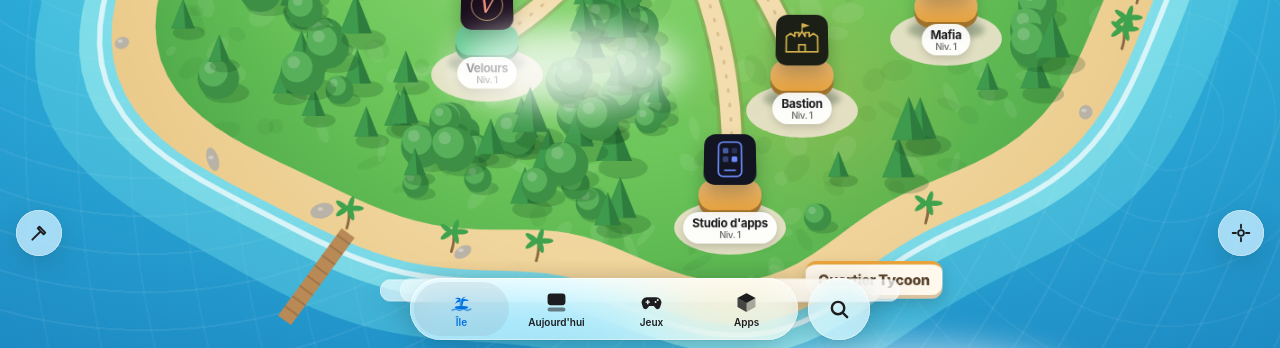
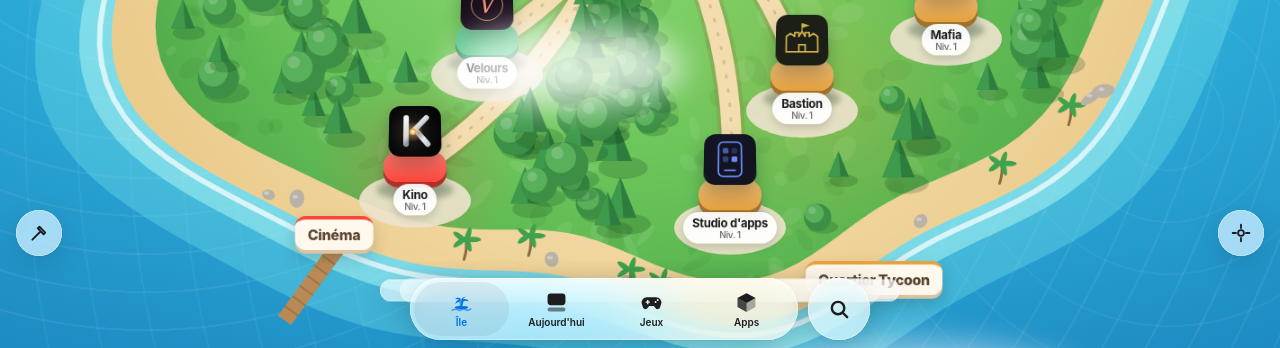
Before and after one commit to nxaceonly-ctrl/lima-store, a plain HTML site: page index.html in a window 1280 px wide. Shown: the part 452-800 px from the top of the page. Drawn offline with Linux system fonts and the light colour scheme; a web font is replaced by a local one.

Commit message:
Pop : ajoute Kino (store, fiche, quartier Cinéma sur l'île)
Co-Authored-By: Claude Opus 5.5 <noreply@anthropic.com>
Claude-Session: https://claude.ai/code/session_01YDDXFWDTAVEcUnfXtH4Wwy

```diff
--- a/index.html
+++ b/index.html
@@ -950,7 +950,8 @@ var ICON={
  breche:'<svg viewBox="0 0 100 100"><defs><radialGradient id="gbr" cx=".5" cy=".45" r=".6"><stop offset="0" stop-color="#5A2412"/><stop offset="1" stop-color="#07080C"/></radialGradient></defs><rect width="100" height="100" fill="url(#gbr)"/><path d="M52 12 44 30l9 10-11 14 10 12-8 22" fill="none" stroke="#FF7A3D" stroke-width="7" stroke-linejoin="round" opacity=".35"/><path d="M52 12 44 30l9 10-11 14 10 12-8 22" fill="none" stroke="#FFD2B0" stroke-width="2.6" stroke-linejoin="round"/><path d="M22 84 40 66" stroke="#FFB27A" stroke-width="3" stroke-linecap="round"/><path d="M60 80h22" stroke="#46E8C1" stroke-width="3" stroke-linecap="round" opacity=".8"/></svg>',
  bastion:'<svg viewBox="0 0 100 100"><rect width="100" height="100" fill="#1B1F15"/><path d="M20 74V44l8-6 8 6v-8h8v8l6-10 6 10v-8h8v8l8-6 8 6v30Z" fill="none" stroke="#D2B04C" stroke-width="3" stroke-linejoin="round"/><path d="M44 74V60h12v14" fill="none" stroke="#D2B04C" stroke-width="3"/><path d="M50 18v16M50 18l12 4-12 4" fill="#D2B04C" stroke="#D2B04C" stroke-width="2"/></svg>',
  mafia:'<svg viewBox="0 0 100 100"><rect width="100" height="100" fill="#1C1412"/><path d="M18 58c0-6 14-10 32-10s32 4 32 10c-8 4-20 6-32 6s-24-2-32-6Z" fill="#C9A15B"/><path d="M32 50c0-14 6-24 18-24s18 10 18 24" fill="#C9A15B"/><path d="M32 46c6 2 12 3 18 3s12-1 18-3" stroke="#1C1412" stroke-width="4" fill="none"/><path d="M26 76h48" stroke="#C9A15B" stroke-width="1.5" opacity=".6"/></svg>',
- studio:'<svg viewBox="0 0 100 100"><rect width="100" height="100" fill="#121521"/><rect x="28" y="16" width="44" height="68" rx="9" fill="none" stroke="#6E8BFF" stroke-width="3"/><g fill="#6E8BFF"><rect x="36" y="28" width="11" height="11" rx="3"/><rect x="53" y="28" width="11" height="11" rx="3" opacity=".5"/><rect x="36" y="45" width="11" height="11" rx="3" opacity=".5"/><rect x="53" y="45" width="11" height="11" rx="3"/></g><path d="M40 72h20" stroke="#6E8BFF" stroke-width="3" stroke-linecap="round"/></svg>'
+ studio:'<svg viewBox="0 0 100 100"><rect width="100" height="100" fill="#121521"/><rect x="28" y="16" width="44" height="68" rx="9" fill="none" stroke="#6E8BFF" stroke-width="3"/><g fill="#6E8BFF"><rect x="36" y="28" width="11" height="11" rx="3"/><rect x="53" y="28" width="11" height="11" rx="3" opacity=".5"/><rect x="36" y="45" width="11" height="11" rx="3" opacity=".5"/><rect x="53" y="45" width="11" height="11" rx="3"/></g><path d="M40 72h20" stroke="#6E8BFF" stroke-width="3" stroke-linecap="round"/></svg>',
+ kino:'<svg xmlns="http://www.w3.org/2000/svg" viewBox="0 0 100 100"><defs><radialGradient id="kb" cx=".42" cy=".5" r=".75"><stop offset="0" stop-color="#2a2318"/><stop offset=".55" stop-color="#0b0b0c"/><stop offset="1" stop-color="#000"/></radialGradient><linearGradient id="ks" gradientUnits="userSpaceOnUse" x1="22" y1="20" x2="80" y2="82"><stop offset="0" stop-color="#fff"/><stop offset=".45" stop-color="#d6d9de"/><stop offset=".58" stop-color="#8e949d"/><stop offset=".75" stop-color="#e8eaed"/><stop offset="1" stop-color="#b9bdc4"/></linearGradient><radialGradient id="kl"><stop offset="0" stop-color="#fffaf0"/><stop offset=".4" stop-color="#ffe2a0"/><stop offset="1" stop-color="#d18f3a"/></radialGradient><radialGradient id="kf"><stop offset="0" stop-color="#ffd98a" stop-opacity=".55"/><stop offset="1" stop-color="#ffd98a" stop-opacity="0"/></radialGradient></defs><rect width="100" height="100" fill="url(#kb)"/><g fill="none" stroke="url(#ks)" stroke-width="10.5" stroke-linecap="round" stroke-linejoin="round"><path d="M33 24V76M72 24 46 52M52 50l22 26"/></g><circle cx="46" cy="52" r="20" fill="url(#kf)"/><circle cx="46" cy="52" r="6.5" fill="url(#kl)"/></svg>'
 };
 
 /* ---------- APPS ---------- */
@@ -963,6 +964,7 @@ var APPS=[
  {id:"nocta",name:"Nocta",cat:"Jeux · Entre potes",tag:"Petit bac, mot interdit, croquis",desc:"Les jeux de soirée sur un seul téléphone qu'on se passe : petit bac, mot interdit et croquis, de 1 à 8 joueurs.",url:"https://nxaceonly-ctrl.github.io/nocta/",live:true},
  {id:"velours",name:"Velours",cat:"Rencontre",tag:"Entre filles qui s'aiment",desc:"Application de rencontre avec vrais comptes : profils, swipe, matchs, messages, badge vérifié et mode discret.",url:"https://nxaceonly-ctrl.github.io/velours/",live:true},
  {id:"volta",name:"Volta",cat:"Musique · Pads",tag:"Lance des boucles comme un DJ",desc:"24 pads lumineux : rythmes, basses, accords, mélodies et effets qui restent toujours en rythme. Trois styles : Nuit (trap), Néon (house) et Pluie (lo-fi).",url:ON_PAGES?"apps/volta.html":A+"8c3VaoxJrAaDjatjNt1FXp"},
+ {id:"kino",name:"Kino",cat:"Films · Séries",tag:"Films et séries libres + tes vidéos",desc:"Films et séries du domaine public (classiques, film noir, SF, dessins animés, séries vintage), profils, reprise de lecture, et tes propres vidéos importées depuis l'iPhone.",url:ON_PAGES?"apps/kino.html":"https://nxaceonly-ctrl.github.io/lima-store/apps/kino.html"},
  {id:"champion",name:"Champion",cat:"Film interactif",tag:"La popote avant l'aube",desc:"Mini film 2D où tu choisis la route de Champion, popotier de la section 313, pour livrer la popote avant le lever du jour. Quatre fins.",url:ON_PAGES?"apps/champion.html":A+"Pu4kjRLxiT4jsGDmUxkWLx"},
  {id:"frequence",name:"Fréquence",cat:"Jeu · Radio",tag:"Décode les messages de nuit",desc:"Tu es opérateur radio de nuit : décode l'alphabet OTAN et le morse lettre par lettre pour reconstruire les messages du QG.",url:ON_PAGES?"apps/frequence.html":A+"TENcCTM7Yqzb3m3Wxk4bus"},
  {id:"ciel",name:"Ciel",cat:"Journal",tag:"Ton humeur devient un ciel",desc:"Chaque soir, trois curseurs et un mot dessinent un ciel animé unique. Ton calendrier devient une collection de ciels.",url:ON_PAGES?"apps/ciel.html":A+"6iUF3fGT8zkMGLFZ1dnHch"}
@@ -1303,14 +1305,14 @@ var TABS=[
  ["apps","Apps",'<svg viewBox="0 0 28 28" fill="currentColor"><path d="M14 3.5 24 9v10l-10 5.5L4 19V9Z" opacity=".35"/><path d="M14 3.5 24 9l-10 5.5L4 9Z"/><path d="M14 14.5v10L4 19V9Z" opacity=".7"/></svg>'],
  ["search","Rechercher",'<svg viewBox="0 0 24 24" fill="none" stroke="currentColor" stroke-width="2.5" stroke-linecap="round"><circle cx="10.5" cy="10.5" r="6.5"/><path d="m20 20-4.6-4.6"/></svg>']];
 var GAME_APPS=["breche","qg","nocta","volta","frequence","champion"];
-var SHOTS={ascendant:3,azimut:3,breche:3,bastion:2,mafia:2,studio:2,champion:2,ciel:3,frequence:2,nocta:3,qg:3,velours:2,volta:2};
+var SHOTS={ascendant:3,azimut:3,breche:3,bastion:2,mafia:2,studio:2,champion:2,ciel:3,frequence:2,nocta:3,qg:3,velours:2,volta:2,kino:2};
 var CAN_SHOTS=ON_PAGES||/^(localhost|127\.)/.test(location.hostname);
 function shot(id,i){return "shots/"+id+"-"+i+".jpg?v=1"}
-var THEME={ascendant:["#1A2350","#5B3FD6"],azimut:["#0B171B","#1E5560"],velours:["#1A0D1C","#9C3550"],nocta:["#141B33","#3B4A8C"],qg:["#1E2022","#5A5F45"],champion:["#0F0D12","#B4562A"],ciel:["#243A6B","#E3A86C"],frequence:["#0B120E","#245A36"],volta:["#0B0B0F","#3A2A7A"],breche:["#07080C","#6A2A12"],bastion:["#12150D","#4A5530"],mafia:["#120A09","#5A2A1E"],studio:["#080A16","#2A3A8A"]};
+var THEME={ascendant:["#1A2350","#5B3FD6"],azimut:["#0B171B","#1E5560"],velours:["#1A0D1C","#9C3550"],nocta:["#141B33","#3B4A8C"],qg:["#1E2022","#5A5F45"],champion:["#0F0D12","#B4562A"],ciel:["#243A6B","#E3A86C"],frequence:["#0B120E","#245A36"],volta:["#0B0B0F","#3A2A7A"],kino:["#000000","#3A2E1A"],breche:["#07080C","#6A2A12"],bastion:["#12150D","#4A5530"],mafia:["#120A09","#5A2A1E"],studio:["#080A16","#2A3A8A"]};
 var TYC_DESC={bastion:"Construis ta base case par case : le mess booste les ateliers voisins, le hangar débloque les blindés et la piste les avions. Envoie tes soldats en mission et grimpe de Recrue à Général d'armée. Tout tourne même quand l'appli est fermée.",mafia:"Ville portuaire, années 1930. Tu tiens un seul quartier. Ouvre des affaires, recrute des hommes et prends les quartiers voisins aux trois familles rivales. Surveille la police : à 100 % de chaleur, c'est la descente.",studio:"Lance ta première petite appli, embauche des développeurs, des designers et des pros du marketing, suis les tendances et grimpe de la place #100 000 jusqu'à la première place du classement."};
 var AGE={velours:"18+",mafia:"12+",qg:"12+",breche:"12+",champion:"9+",frequence:"9+",bastion:"9+"};
-var NEWS={breche:["17 nov.","Première version : six brèches, des boss, du butin, des compétences, la légion d'échos et la renaissance."],volta:["16 nov.","Première version : 24 pads et trois styles, Nuit, Néon et Pluie."],bastion:["16 nov.","Nouvelle version : ta base se construit case par case et tes soldats partent en mission."],mafia:["16 nov.","Nouvelle version : quartiers à prendre, police, avocat et coups."],studio:["16 nov.","Nouvelle version : équipe à embaucher, projets selon les tendances et classement du Store."]};
-var CATS=[["Jeux","#FF9F0A",["breche"].concat(GAME_APPS.slice(1),GIDS)],["Sport","#5856D6",["ascendant"]],["Terrain","#30B0C7",["qg","azimut","frequence","champion","bastion"]],["Musique","#FF375F",["volta"]],["Entre potes","#E0A800",["nocta"]],["Rencontre","#FF2D55",["velours"]],["Journal","#64D2FF",["ciel"]],["Tycoon","#AC8E68",["mafia","bastion","studio"]]];
+var NEWS={kino:["17 nov.","Première version : films et séries du domaine public, profils, reprise de lecture et tes propres vidéos."],breche:["17 nov.","Première version : six brèches, des boss, du butin, des compétences, la légion d'échos et la renaissance."],volta:["16 nov.","Première version : 24 pads et trois styles, Nuit, Néon et Pluie."],bastion:["16 nov.","Nouvelle version : ta base se construit case par case et tes soldats partent en mission."],mafia:["16 nov.","Nouvelle version : quartiers à prendre, police, avocat et coups."],studio:["16 nov.","Nouvelle version : équipe à embaucher, projets selon les tendances et classement du Store."]};
+var CATS=[["Jeux","#FF9F0A",["breche"].concat(GAME_APPS.slice(1),GIDS)],["Sport","#5856D6",["ascendant"]],["Terrain","#30B0C7",["qg","azimut","frequence","champion","bastion"]],["Musique","#FF375F",["volta"]],["Films","#FF453A",["kino"]],["Entre potes","#E0A800",["nocta"]],["Rencontre","#FF2D55",["velours"]],["Journal","#64D2FF",["ciel"]],["Tycoon","#AC8E68",["mafia","bastion","studio"]]];
 var SPRING="cubic-bezier(.2,.9,.25,1)";
 try{if(CSS.supports("transition-timing-function","linear(0,1)"))SPRING="linear(0,.012 1%,.05 2.2%,.2 5%,.58 11.6%,.78 16.2%,.9 20.8%,.97 25.6%,1.01 30.6%,1.025 36%,1.02 43%,1.006 55%,1)"}catch(e){}
 var REDUCE=false;try{REDUCE=matchMedia("(prefers-reduced-motion: reduce)").matches}catch(e){}
@@ -1611,7 +1613,8 @@ var DISTRICTS=[
  {k:"arcade",name:"Quartier Arcade",at:[930,300],col:"#7C5CFF",ids:[["breche",905,440],["qg",1050,560],["nocta",770,330],["frequence",1090,730],["champion",950,640]]},
  {k:"tycoon",name:"Quartier Tycoon",at:[960,1180],col:"#E8A33D",ids:[["bastion",880,960],["mafia",1040,880],["studio",800,1090]]},
  {k:"vie",name:"Quartier Vie",at:[380,420],col:"#2FBF71",ids:[["ascendant",440,560],["ciel",580,420],["azimut",380,770],["velours",530,920]]},
- {k:"son",name:"Studio son",at:[1180,430],col:"#FF4D8D",ids:[["volta",1160,560]]}
+ {k:"son",name:"Studio son",at:[1180,430],col:"#FF4D8D",ids:[["volta",1160,560]]},
+ {k:"cine",name:"Cinéma",at:[360,1130],col:"#FF453A",ids:[["kino",450,1060]]}
 ];
 function islandR(a){return 560+40*Math.sin(3*a)+26*Math.sin(5*a+1)+14*Math.sin(9*a+2)}
 function isl(){return {cam:{x:0,y:0,s:.8},v:{x:0,y:0},sel:null}}
--- a/parts/island.js
+++ b/parts/island.js
@@ -5,7 +5,8 @@ var DISTRICTS=[
  {k:"arcade",name:"Quartier Arcade",at:[930,300],col:"#7C5CFF",ids:[["breche",905,440],["qg",1050,560],["nocta",770,330],["frequence",1090,730],["champion",950,640]]},
  {k:"tycoon",name:"Quartier Tycoon",at:[960,1180],col:"#E8A33D",ids:[["bastion",880,960],["mafia",1040,880],["studio",800,1090]]},
  {k:"vie",name:"Quartier Vie",at:[380,420],col:"#2FBF71",ids:[["ascendant",440,560],["ciel",580,420],["azimut",380,770],["velours",530,920]]},
- {k:"son",name:"Studio son",at:[1180,430],col:"#FF4D8D",ids:[["volta",1160,560]]}
+ {k:"son",name:"Studio son",at:[1180,430],col:"#FF4D8D",ids:[["volta",1160,560]]},
+ {k:"cine",name:"Cinéma",at:[360,1130],col:"#FF453A",ids:[["kino",450,1060]]}
 ];
 function islandR(a){return 560+40*Math.sin(3*a)+26*Math.sin(5*a+1)+14*Math.sin(9*a+2)}
 function isl(){return {cam:{x:0,y:0,s:.8},v:{x:0,y:0},sel:null}}
```
Also changed, not shown: lima.html (+9 -6 lines), parts/lima-v1.html (+3 -1 lines), parts/storeui.js (+4 -4 lines), shots/kino-1.jpg (added), shots/kino-2.jpg (added).
